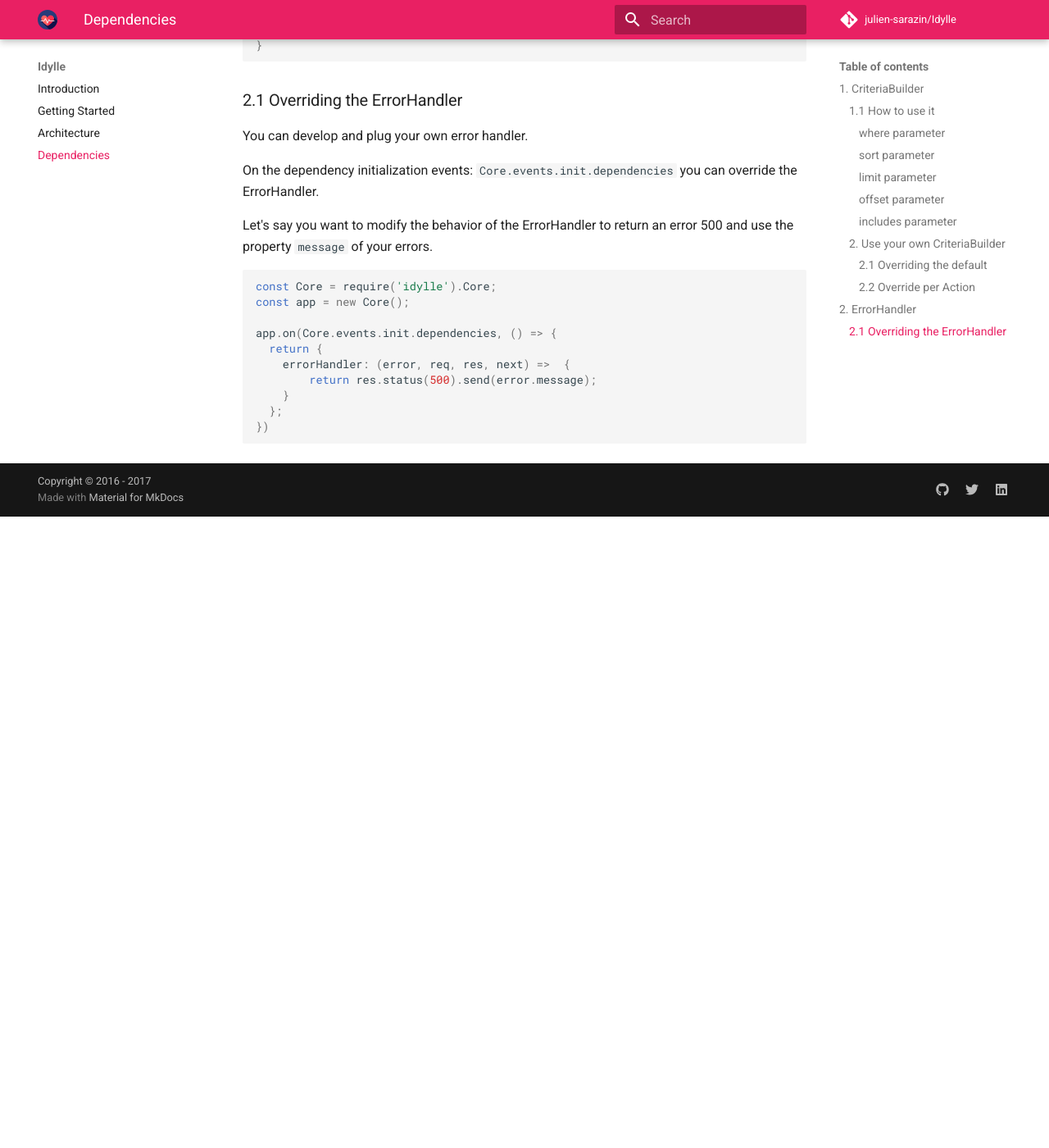
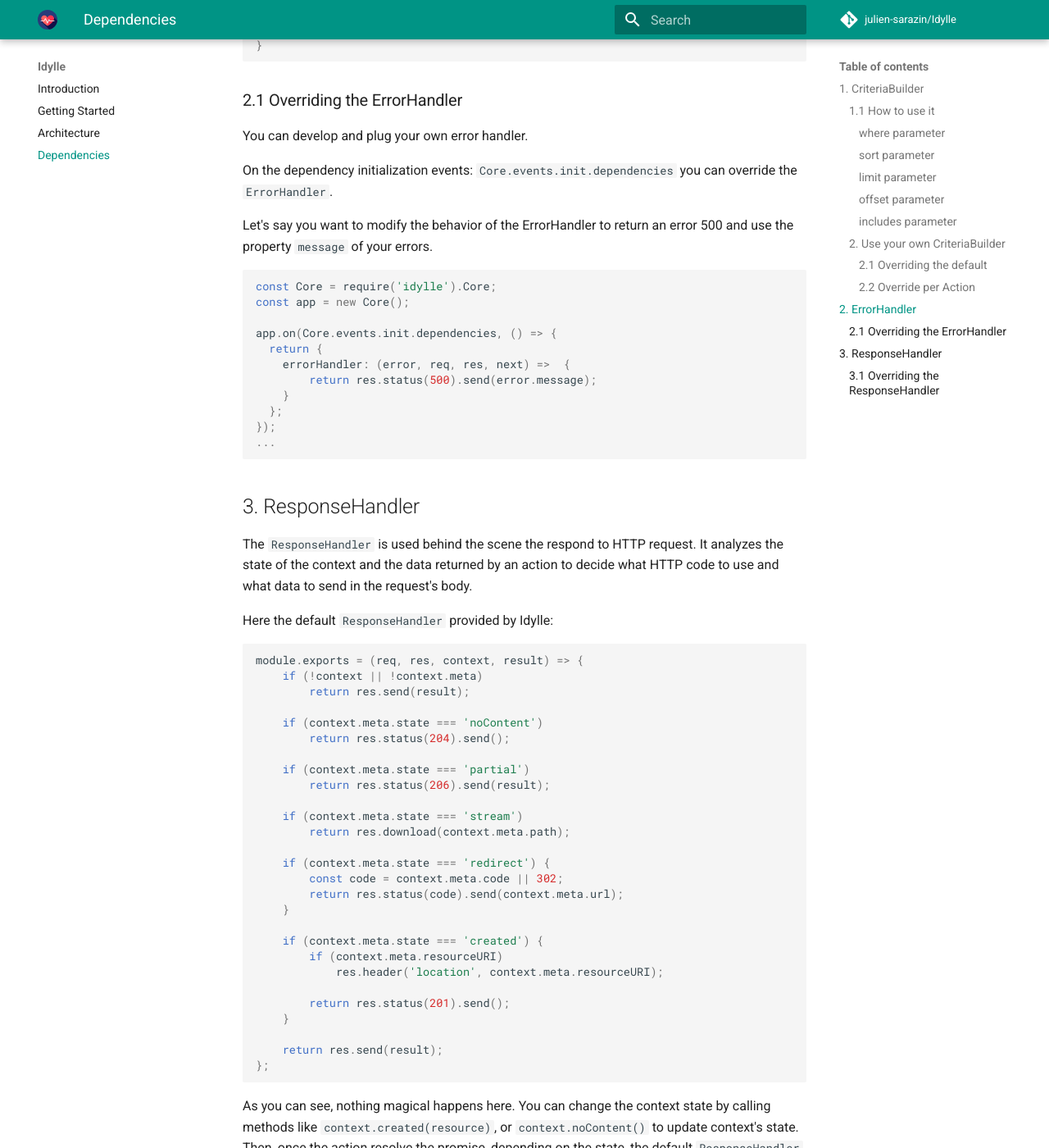
Before and after one commit to julien-sarazin/idylle, an MkDocs documentation site: the page built from docs/docs/dependencies.md, in a window 1280 px wide and 1400 px high, scrolled down 4797 px. Shown: the whole window at 82% size. Built offline with MkDocs 1.6.1 and Material for MkDocs 9.7.7, drawn with Linux system fonts in a browser that asks for light colours; comment, search, counter and statistics services are not loaded; old or Windows-style settings are respelled for this version of MkDocs; before the commit the page ends 5427 px from its top, so only the background shows below that; some of the changed text lies outside the part shown.

Commit message:
updated documentation

````diff
--- a/docs/docs/dependencies.md
+++ b/docs/docs/dependencies.md
@@ -200,7 +200,7 @@ return Action({
 
 ## 2. ErrorHandler
 
-This ErrorHandler is in charge of responding to clients when an error occures. Generally you want to hide this error in production but need the stack trace in developpement.
+The `ErrorHandler` is in charge of responding to clients when an error occurs. Generally you want to hide this error in production but need the stack trace in developpement.
 
 That is what the default ErrorHandler does on Idylle.
 Here the code :
@@ -229,7 +229,7 @@ function reason(error) {
 ### 2.1 Overriding the ErrorHandler
 You can develop and plug your own error handler.
 
-On the dependency initialization events: `Core.events.init.dependencies` you can override the ErrorHandler.
+On the dependency initialization events: `Core.events.init.dependencies` you can override the `ErrorHandler`.
 
 Let's say you want to modify the behavior of the ErrorHandler to return an error 500 and use the property `message` of your errors.
 
@@ -243,5 +243,62 @@ app.on(Core.events.init.dependencies, () => {
         return res.status(500).send(error.message);
     }
   };
-})
+});
+...
 ```
+
+## 3. ResponseHandler
+The `ResponseHandler` is used behind the scene the respond to HTTP request. It analyzes the state of the context and the data returned by an action to decide what HTTP code to use and what data to send in the request's body.
+
+Here the default `ResponseHandler` provided by Idylle:
+
+```javascript
+module.exports = (req, res, context, result) => {
+    if (!context || !context.meta)
+        return res.send(result);
+
+    if (context.meta.state === 'noContent')
+        return res.status(204).send();
+
+    if (context.meta.state === 'partial')
+        return res.status(206).send(result);
+
+    if (context.meta.state === 'stream')
+        return res.download(context.meta.path);
+
+    if (context.meta.state === 'redirect') {
+        const code = context.meta.code || 302;
+        return res.status(code).send(context.meta.url);
+    }
+
+    if (context.meta.state === 'created') {
+        if (context.meta.resourceURI)
+            res.header('location', context.meta.resourceURI);
+
+        return res.status(201).send();
+    }
+
+    return res.send(result);
+};
+```
+
+As you can see, nothing magical happens here. You can change the context state by calling methods like `context.created(resource)`, or `context.noContent()` to update context's state. Then, once the action resolve the promise, depending on the state, the default `ResponseHandler` will use the data to respond to the HTTP request.
+
+### 3.1 Overriding the ResponseHandler
+You can develop and plug your own response handler.
+
+On the dependency initialization events: `Core.events.init.dependencies` you can override the `ResponseHandler`.
+
+```javascript
+const Core = require('idylle').Core;
+const app = new Core();
+
+app.on(Core.events.init.dependencies, () => {
+  return {
+    responseHandler:  (req, res, context, result) => {
+        return res.send(result);
+    }
+  };
+});
+...
+```
--- a/docs/mkdocs.yml
+++ b/docs/mkdocs.yml
@@ -18,8 +18,8 @@ theme: 'material'
 extra:
   logo: 'images/logo.svg'
   palette:
-    primary: 'Pink'
-    accent: 'Amber'
+    primary: 'Teal'
+    accent: 'Pink'
   font:
     text: 'Roboto'
     code: 'Roboto Mono'
@@ -29,7 +29,7 @@ extra:
     - type: 'twitter'
       link: 'https://twitter.com/julien-sarazin'
     - type: 'linkedin'
-      link: 'https://de.linkedin.com/in/julien-sarazin'
+      link: 'https://de.linkedin.com/in/julien-sarazin-25b89047'
   disqus: 'idylle-1'
 
 # Extensions
````
Also changed, not shown: docs/docs/index.md (+3 -1 lines).
